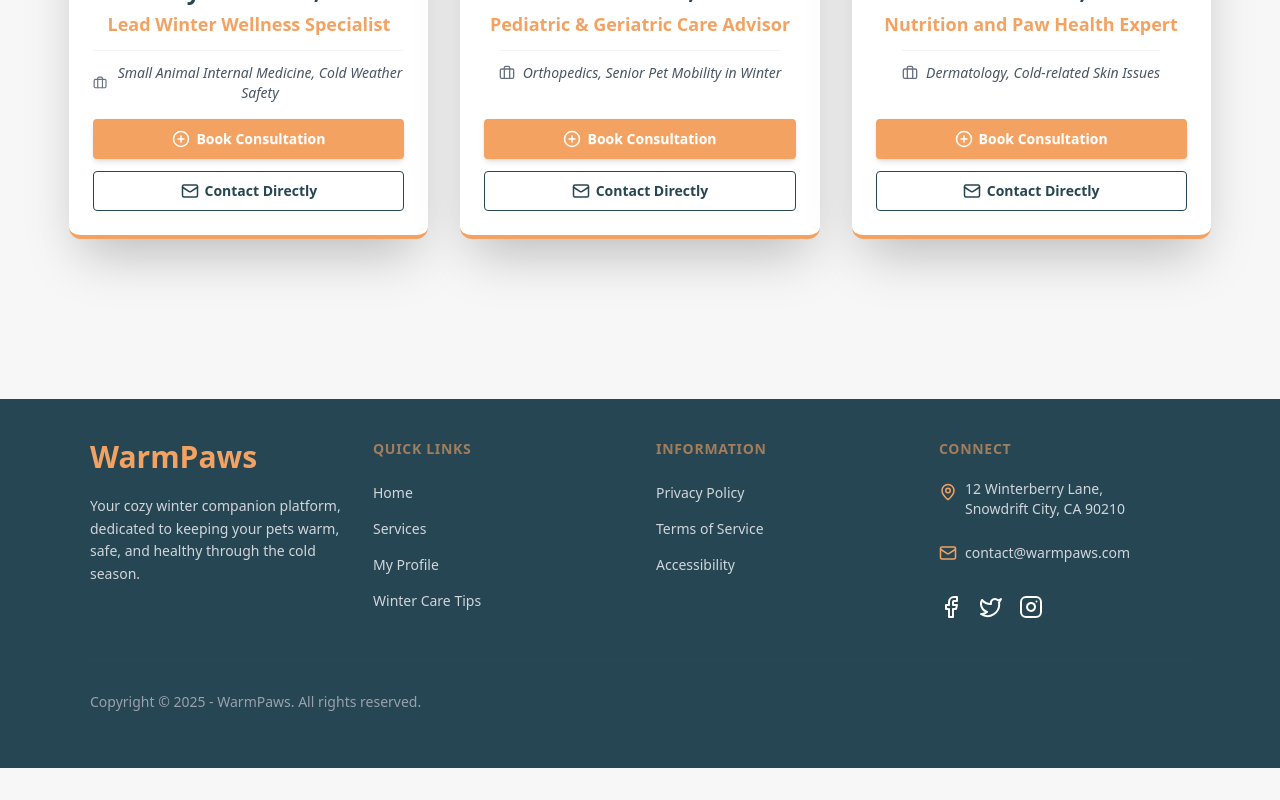
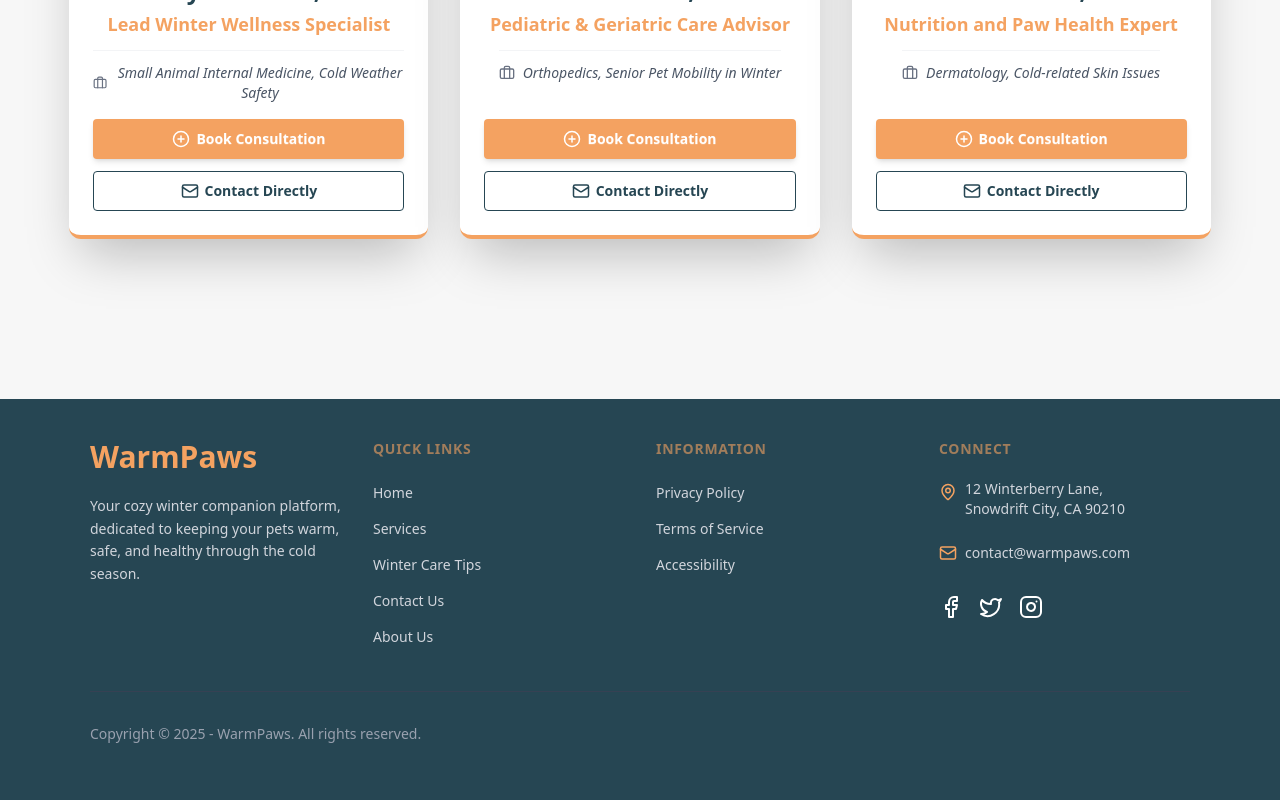
Before and after one commit to TheMamunDev/warm-paws, a React (Vite) app: page / in a window 1280 px wide. Shown: the part 3657-4457 px from the top of the page. Before the commit the page ends 4425 px from the top, so only its background shows below. Built offline with nearby package versions, Linux system fonts and the light colour scheme; no server answers.

Commit message:
Changed the footer link and added page title

```diff
--- a/src/component/Footer/Footer.jsx
+++ b/src/component/Footer/Footer.jsx
@@ -1,13 +1,16 @@
 import { Facebook, Instagram, Mail, MapPin, Twitter } from 'lucide-react';
-import React from 'react';
+import React, { use } from 'react';
 import { NavLink } from 'react-router';
+import { AuthContext } from '../../context/AuthContext';
 
 const Footer = () => {
+  const { user } = use(AuthContext);
   const quickLinks = [
     { name: 'Home', path: '/' },
     { name: 'Services', path: '/services' },
-    { name: 'My Profile', path: '/profile' },
-    { name: 'Winter Care Tips', path: '/blog' },
+    { name: 'Winter Care Tips', path: '/blogs' },
+    { name: 'Contact Us', path: '/contact' },
+    { name: 'About Us', path: '/about' },
   ];
 
   const legalLinks = [
@@ -43,6 +46,14 @@ const Footer = () => {
                   {link.name}
                 </NavLink>
               ))}
+              {user && (
+                <NavLink
+                  to={'/profile'}
+                  className="link link-hover text-sm font-light text-gray-300 hover:text-white transition duration-200 block py-1"
+                >
+                  My Profile
+                </NavLink>
+              )}
             </nav>
             <nav>
               <h6 className="footer-title text-[#F4A261] uppercase tracking-wider mb-3 font-semibold">
--- a/src/component/pages/About/About.jsx
+++ b/src/component/pages/About/About.jsx
@@ -9,8 +9,10 @@ import {
   Smile,
 } from 'lucide-react';
 import { useNavigate } from 'react-router';
+import usePageTitle from '../../Hooks/useTitle';
 
 const About = () => {
+  usePageTitle('About Us | WarmPaws');
   const navigate = useNavigate();
   const teamMembers = [
     {
--- a/src/component/pages/Blogs/Blogs.jsx
+++ b/src/component/pages/Blogs/Blogs.jsx
@@ -1,8 +1,10 @@
 import React from 'react';
 import { Calendar, User, ArrowRight, Tag } from 'lucide-react';
 import { Link, useLoaderData } from 'react-router';
+import usePageTitle from '../../Hooks/useTitle';
 
 const Blogs = () => {
+  usePageTitle('Blogs | WarmPaws');
   const blogPosts = useLoaderData();
 
   return (
--- a/src/component/pages/Blogs/Post.jsx
+++ b/src/component/pages/Blogs/Post.jsx
@@ -9,9 +9,11 @@ import {
   Linkedin,
 } from 'lucide-react';
 import { Link, useLoaderData } from 'react-router';
+import usePageTitle from '../../Hooks/useTitle';
 
 const Post = () => {
   const post = useLoaderData();
+  usePageTitle(`${post?.title} | WarmPaws`);
   // const { id } = useParams();
   // const post = blogPosts.find(post => post.id === Number(id));
 
```
